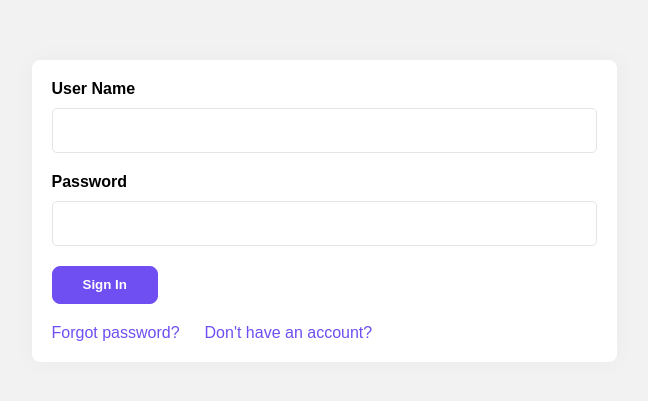
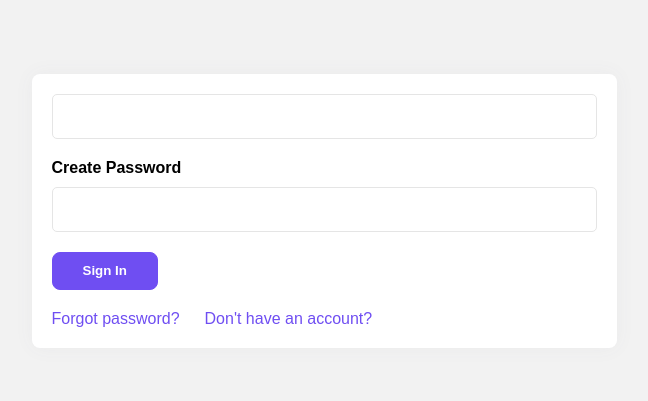
Before and after one commit to antoniocodemaster/manage-it, a React (Create React App) app in the folder client/: page / in a window 1280 px wide. Shown: the part 189-590 px from the top of the page, without its empty margins (316-964 px from the left). Built offline with nearby package versions, Linux system fonts and the light colour scheme.

Commit message:
adding user auth system

```diff
--- a/client/package.json
+++ b/client/package.json
@@ -1,5 +1,4 @@
 {
-  "homepage": "./",
   "name": "manage-it",
   "version": "0.1.0",
   "private": true,
@@ -14,6 +13,7 @@
     "react": "^17.0.2",
     "react-dom": "^17.0.2",
     "react-redux": "^7.2.6",
+    "react-router": "^6.4.5",
     "react-router-dom": "^6.2.2",
     "react-scripts": "5.0.0",
     "react-tooltip": "^4.2.21",
@@ -26,7 +26,7 @@
   },
   "scripts": {
     "start": "react-scripts start",
-    "build": "set BUILD_PATH=./dist && react-scripts build",
+    "build": "react-scripts build",
     "test": "react-scripts test",
     "eject": "react-scripts eject"
   },
--- a/client/src/App.js
+++ b/client/src/App.js
@@ -1,15 +1,8 @@
-import SignIn from "./components/auth/SignIng";
-import SignUp from "./components/auth/SignUp";
-import PasswordReset from "./components/auth/PasswordReset";
-import Tasks from "./components/admin/tasks/Tasks";
-import Weather from "./components/admin/weather/Weather";
-import Grid from "./components/admin/grid/Grid";
-import Charts from "./components/admin/charts/Charts";
-import { BrowserRouter, Route, Routes } from "react-router-dom";
+import { BrowserRouter as Router, Route, Routes } from "react-router-dom";
 import { Provider } from "react-redux";
 import "./styles/styles.scss";
-import EditProfile from "./components/admin/edit-profile/EditProfile";
 import generateStore from "./store/store";
+import ElementsRoutes from "./components/routers/ElementsRoutes";
 
 function App() {
   const store = generateStore();
@@ -17,18 +10,11 @@ function App() {
   return (
     <div className="App">
       <Provider store={store}>
-        <BrowserRouter>
+        <Router>
           <Routes>
-            <Route path="/" element={<SignIn />} />
-            <Route path="/sign-up" element={<SignUp />} />
-            <Route path="/password-reset" element={<PasswordReset />} />
-            <Route path="/admin/charts" element={<Charts />} />
-            <Route path="/admin/tasks" element={<Tasks />} />
-            <Route path="/admin/weather" element={<Weather />} />
-            <Route path="/admin/grid" element={<Grid />} />
-            <Route path="/admin/edit-profile" element={<EditProfile />} />
+            <Route path="/*" element={<ElementsRoutes />} />
           </Routes>
-        </BrowserRouter>
+        </Router>
       </Provider>
     </div>
   );
--- a/client/src/components/auth/SignIng.jsx
+++ b/client/src/components/auth/SignIng.jsx
@@ -1,29 +1,124 @@
-import { BrowserRouter as Router, NavLink } from "react-router-dom";
+import { useEffect, useState } from "react";
+import { useDispatch, useSelector } from "react-redux";
+import { BrowserRouter as Router, Navigate, NavLink } from "react-router-dom";
+import swal from "sweetalert";
+import useForm from "../../hooks/useForm";
+import { setAuthUser } from "../../reducers/authReducer";
+import { loginUser } from "../../utils/auth";
+import validateField from "../../utils/validateField";
+import InputWrapper from "../snippets/InputWrapper";
+
+const initialUser = {
+  username: null,
+  password: null,
+};
 
 const SignIn = () => {
-  const authenticateUser = (e) => {
+  const dispatch = useDispatch();
+
+  const { authUser } = useSelector((state) => state.auth);
+
+  const [user, handleInputChange, resetForm] = useForm(initialUser);
+
+  const [userValidations, setUserValidations] = useState({
+    ...initialUser,
+  });
+
+  const { username, password } = user;
+
+  const handleSubmit = async (e) => {
     e.preventDefault();
-    console.log("form submitted");
-    // authenticate user and send them to admin
-    window.location = "/admin/charts";
+
+    const alertConfig = {
+      iconType: "error",
+      btnMsg: "Ok",
+      timer: "4000",
+    };
+
+    const areEmptyInputs = validateField({
+      condition: Object.values(user).some((value) => !value),
+      msg: "Please, complete all required fields",
+      ...alertConfig,
+    });
+
+    Object.entries(user).forEach(([key, value]) =>
+      setUserValidations((prev) => ({ ...prev, [key]: !!value }))
+    );
+
+    if (areEmptyInputs) return;
+
+    const isInvalidPass = validateField({
+      condition: password?.length < 6,
+      msg: "Password should be more than 6 caracters",
+      ...alertConfig,
+    });
+
+    if (isInvalidPass) return;
+
+    const [userDB, err] = await loginUser(user);
+
+    const { uid, ...rest } = userDB;
+
+    if (err) {
+      return swal({
+        title: err,
+        icon: "error",
+        button: "Ok",
+        timer: "5000",
+      });
+    }
+
+    dispatch(setAuthUser({ ...rest, id: uid }));
   };
+
+  useEffect(() => {
+    const { password, ...rest } = user;
+
+    Object.entries(rest).forEach(([key, value]) => {
+      if (!value) return;
+
+      setUserValidations((prev) => ({ ...prev, [key]: true }));
+    });
+  }, [user]);
+
+  useEffect(() => {
+    setUserValidations((prev) => {
+      if (prev.password === null) return prev;
+
+      return { ...prev, password: user.password?.length >= 6 };
+    });
+  }, [user]);
+
+  if (authUser?.id) return <Navigate to="/admin/charts" />;
 
   return (
     <div className="signin-container">
       <div className="signin-box">
-        <form action="">
-          <label htmlFor="user-name">User Name</label>
-          <input id="user-name" type="text" />
-          <label htmlFor="password">Password</label>
-          <input id="password" type="password" />
-          <button
-            className="btn btn-primary"
-            onClick={(e) => {
-              authenticateUser(e);
-            }}
+        <form onSubmit={handleSubmit} action="">
+          <InputWrapper
+            activeClass={userValidations.username === false && "invalid"}
           >
-            Sign In
-          </button>
+            <input
+              name="username"
+              value={username || ""}
+              onChange={handleInputChange}
+              id="user-name"
+              type="text"
+            />
+          </InputWrapper>
+          <label htmlFor="password">Create Password</label>
+          <InputWrapper
+            activeClass={userValidations.password === false && "invalid"}
+          >
+            <input
+              name="password"
+              value={password || ""}
+              onChange={handleInputChange}
+              id="password"
+              type="password"
+            />
+          </InputWrapper>
+          <button className="btn btn-primary">Sign In</button>
         </form>
         <div className="links">
           <NavLink activeclassname="active" to="/password-reset">
--- a/client/src/components/auth/SignUp.jsx
+++ b/client/src/components/auth/SignUp.jsx
@@ -1,15 +1,150 @@
-import { BrowserRouter as Router, NavLink } from "react-router-dom";
+import { useState, useEffect } from "react";
+import { useDispatch, useSelector } from "react-redux";
+import { BrowserRouter as Router, NavLink, Navigate } from "react-router-dom";
+import swal from "sweetalert";
+import useForm from "../../hooks/useForm";
+import { setAuthUser } from "../../reducers/authReducer";
+import { registerUser } from "../../utils/auth";
+import validateField from "../../utils/validateField";
+import InputWrapper from "../snippets/InputWrapper";
+
+const initialUser = {
+  username: null,
+  password: null,
+  confirmPassword: null,
+};
 
 const SignUp = () => {
+  const dispatch = useDispatch();
+
+  const { authUser } = useSelector((state) => state.auth);
+
+  const [user, handleInputChange, resetForm] = useForm(initialUser);
+
+  const [userValidations, setUserValidations] = useState({
+    ...initialUser,
+  });
+
+  const { username, password, confirmPassword } = user;
+
+  const handleSubmit = async (e) => {
+    e.preventDefault();
+
+    const alertConfig = {
+      iconType: "error",
+      btnMsg: "Ok",
+      timer: "4000",
+    };
+
+    const areEmptyInputs = validateField({
+      condition: Object.values(user).some((value) => !value),
+      msg: "Please, complete all required fields",
+      ...alertConfig,
+    });
+
+    Object.entries(user).forEach(([key, value]) =>
+      setUserValidations((prev) => ({ ...prev, [key]: !!value }))
+    );
+
+    if (areEmptyInputs) return;
+
+    const isInvalidPass = validateField({
+      condition: password?.length < 6,
+      msg: "Password should be more than 6 caracters",
+      ...alertConfig,
+    });
+
+    if (isInvalidPass) return;
+
+    const isInvalidConfirmPass = validateField({
+      condition: password !== confirmPassword,
+      msg: "Both passwords should be equal",
+      ...alertConfig,
+    });
+
+    if (isInvalidConfirmPass) return;
+
+    const [userDB, err] = await registerUser(user);
+
+    if (err) {
+      return swal({
+        title: err,
+        icon: "error",
+        button: "Ok",
+        timer: "5000",
+      });
+    }
+
+    dispatch(setAuthUser(userDB));
+  };
+
+  useEffect(() => {
+    const { password, confirmPass, ...rest } = user;
+
+    Object.entries(rest).forEach(([key, value]) => {
+      if (!value) return;
+
+      setUserValidations((prev) => ({ ...prev, [key]: true }));
+    });
+  }, [user]);
+
+  useEffect(() => {
+    setUserValidations((prev) => {
+      if (prev.password === null) return prev;
+
+      return { ...prev, password: user.password?.length >= 6 };
+    });
+
+    setUserValidations((prev) => {
+      if (prev.confirmPass === null || !user.confirmPassword) return prev;
+
+      const { password, confirmPassword } = user;
+
+      return { ...prev, confirmPassword: password === confirmPassword };
+    });
+  }, [user]);
+
+  if (authUser?.id) return <Navigate to="/admin/charts" />;
+
   return (
     <div className="signin-container">
-      <div className="signin-box">
+      <form onSubmit={handleSubmit} className="signin-box">
         <label htmlFor="user-name">Create User Name</label>
-        <input id="user-name" type="text" />
+        <InputWrapper
+          activeClass={userValidations.username === false && "invalid"}
+        >
+          <input
+            name="username"
+            value={username || ""}
+            onChange={handleInputChange}
+            id="user-name"
+            type="text"
+          />
+        </InputWrapper>
         <label htmlFor="password">Create Password</label>
-        <input id="password" type="password" />
+        <InputWrapper
+          activeClass={userValidations.password === false && "invalid"}
+        >
+          <input
+            name="password"
+            value={password || ""}
+            onChange={handleInputChange}
+            id="password"
+            type="password"
+          />
+        </InputWrapper>
         <label htmlFor="confirm-password">Create Password</label>
-        <input id="confirm-password" type="password" />
+        <InputWrapper
+          activeClass={userValidations.confirmPassword === false && "invalid"}
+        >
+          <input
+            name="confirmPassword"
+            value={confirmPassword || ""}
+            onChange={handleInputChange}
+            id="confirm-password"
+            type="password"
+          />
+        </InputWrapper>
         <button className="btn btn-primary">Sign Up</button>
         <div className="links">
           <NavLink activeclassname="active" to="/">
@@ -19,7 +154,7 @@ const SignUp = () => {
             Forgot password?
           </NavLink>
         </div>
-      </div>
+      </form>
     </div>
   );
 };
--- /dev/null
+++ b/client/src/components/routers/ElementsRoutes.jsx
@@ -0,0 +1,27 @@
+import React from "react";
+import { Route, Routes } from "react-router-dom";
+import Charts from "../admin/charts/Charts";
+import EditProfile from "../admin/edit-profile/EditProfile";
+import Grid from "../admin/grid/Grid";
+import Tasks from "../admin/tasks/Tasks";
+import Weather from "../admin/weather/Weather";
+import PasswordReset from "../auth/PasswordReset";
+import SignIn from "../auth/SignIng";
+import SignUp from "../auth/SignUp";
+
+const ElementsRoutes = () => {
+  return (
+    <Routes>
+      <Route path="/" element={<SignIn />} />
+      <Route path="/sign-up" element={<SignUp />} />
+      <Route path="/password-reset" element={<PasswordReset />} />
+      <Route path="/admin/charts" element={<Charts />} />
+      <Route path="/admin/tasks" element={<Tasks />} />
+      <Route path="/admin/weather" element={<Weather />} />
+      <Route path="/admin/grid" element={<Grid />} />
+      <Route path="/admin/edit-profile" element={<EditProfile />} />
+    </Routes>
+  );
+};
+
+export default ElementsRoutes;
--- /dev/null
+++ b/client/src/reducers/authReducer.js
@@ -0,0 +1,15 @@
+const initialState = {
+  authUser: null,
+};
+
+export const authReducer = (state = initialState, { type, payload }) => {
+  switch (type) {
+    case "SET_AUTH_USER":
+      return { ...state, authUser: payload };
+
+    default:
+      return state;
+  }
+};
+
+export const setAuthUser = (user) => ({ type: "SET_AUTH_USER", payload: user });
```
Also changed, not shown: client/src/components/snippets/AccountDropdown.jsx (+7 -1 lines), client/src/store/store.js (+4 -7 lines), 1 other file (tests, documents, lock files or other folders).
